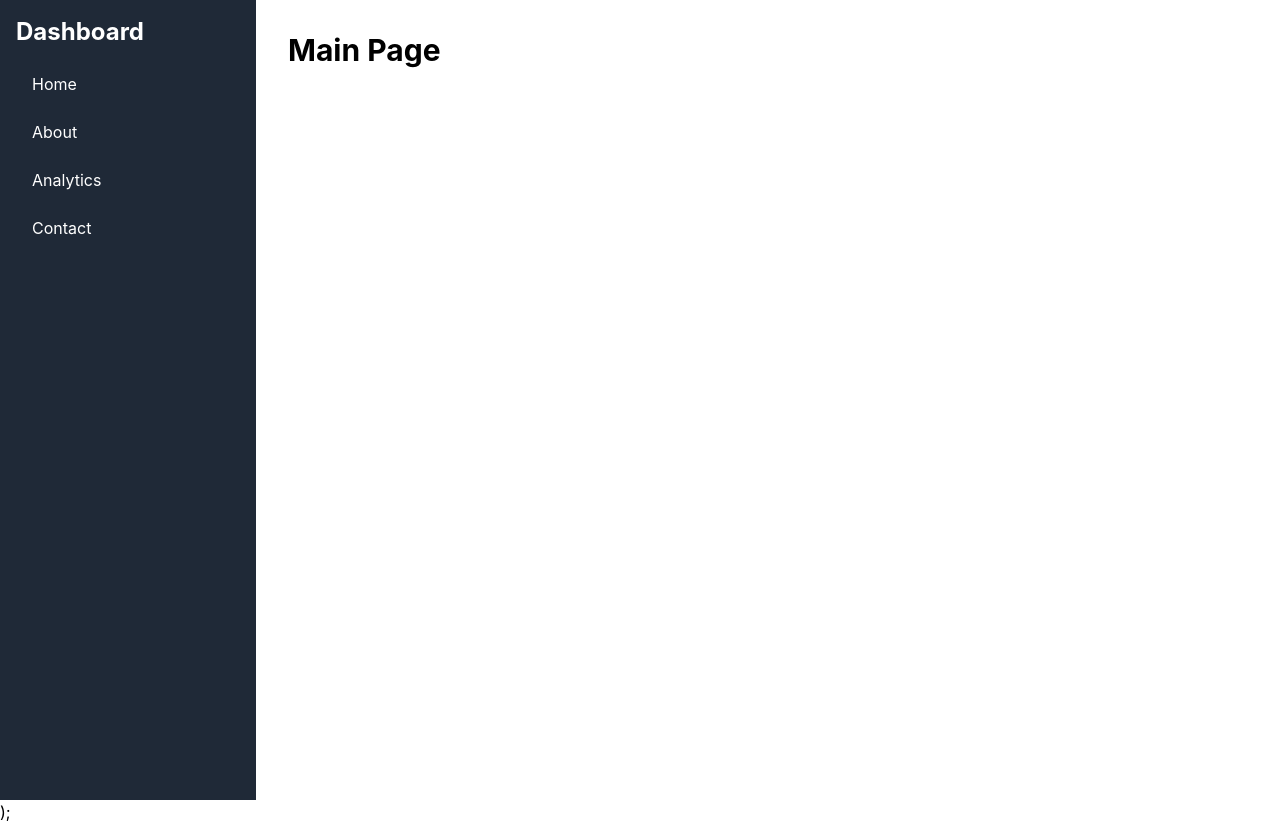
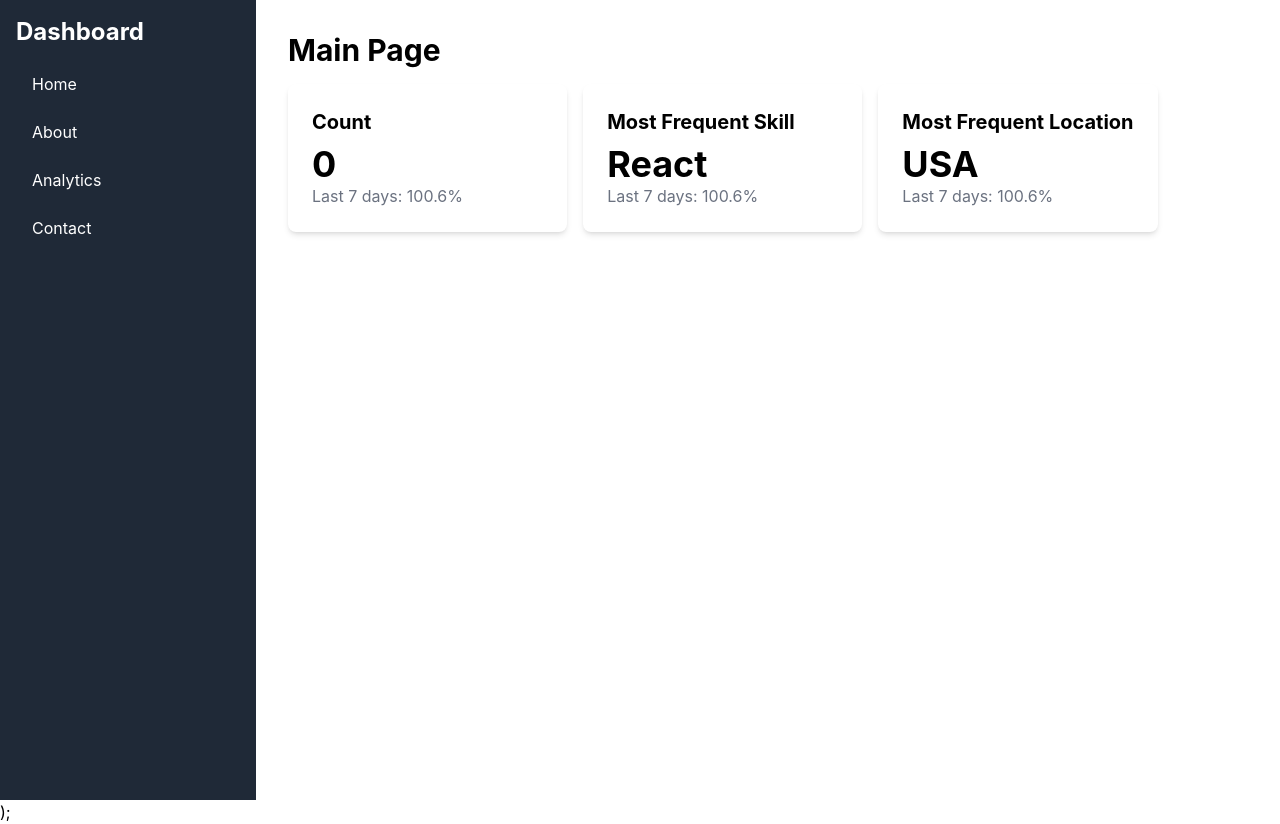
Before and after one commit to modusami/JobFinderEnhanced, a React (Vite) app: page / in a window 1280 px wide. Built offline with nearby package versions, Linux system fonts and the light colour scheme.

Commit message:
Update MainPage.jsx

```diff
--- a/src/components/MainPage/MainPage.jsx
+++ b/src/components/MainPage/MainPage.jsx
@@ -1,9 +1,16 @@
+import Statistic from "./MainPageComponents/Statistic";
+
 const MainPage = () => {
 	return (
 		<>
 			<div className="flex-1 p-8">
 				<h1 className="text-3xl font-bold mb-4">Main Page</h1>
 				{/* Add your main page content here */}
+				<div className="grid grid-cols-3 gap-4">
+					<Statistic statistic_name={"Count"} statistic_value={"0"} />
+					<Statistic statistic_name={"Most Frequent Skill"} statistic_value={"React"} />
+					<Statistic statistic_name={"Most Frequent Location"} statistic_value={"USA"} />
+				</div>
 			</div>
 		</>
 	);
```
